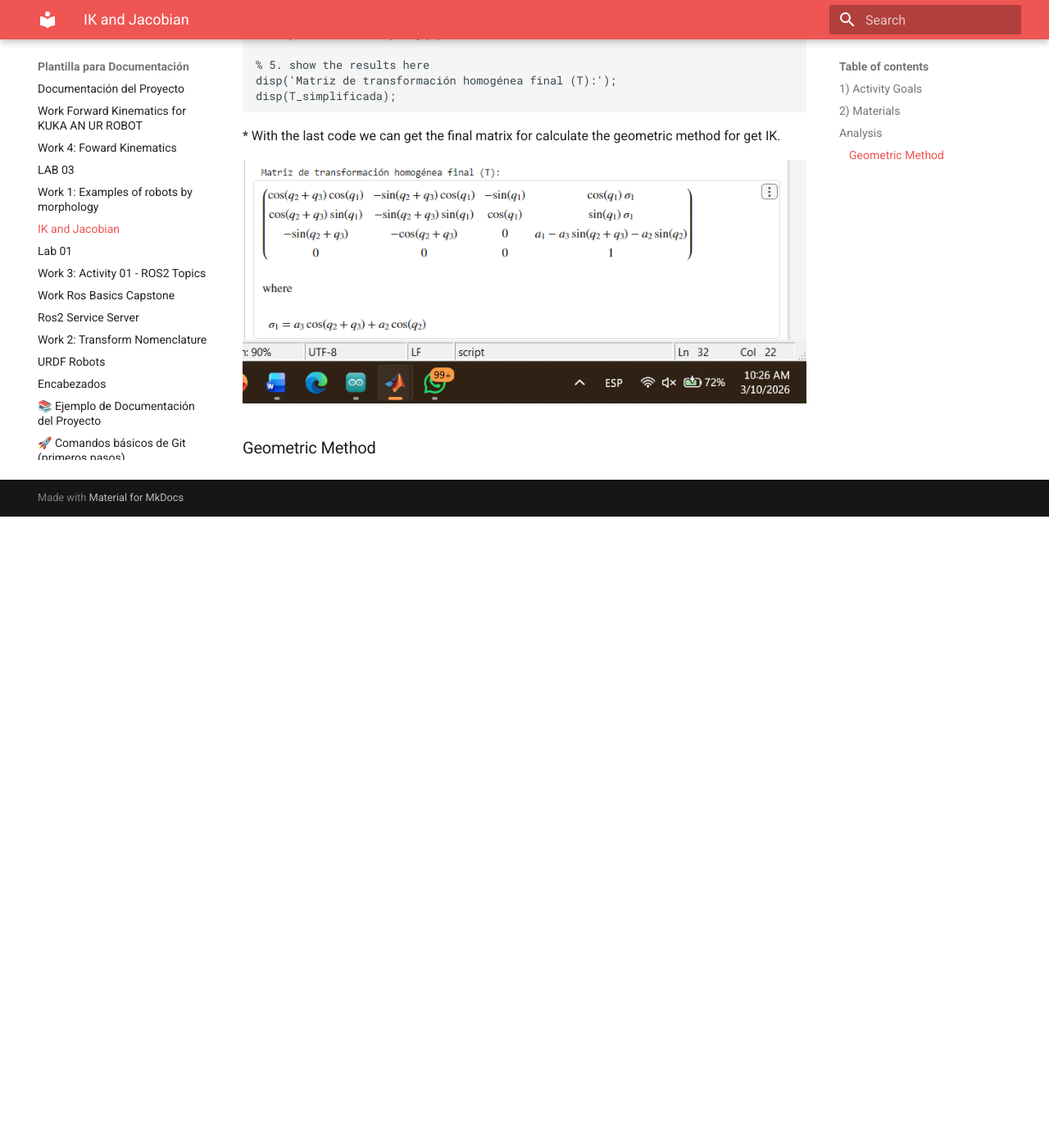
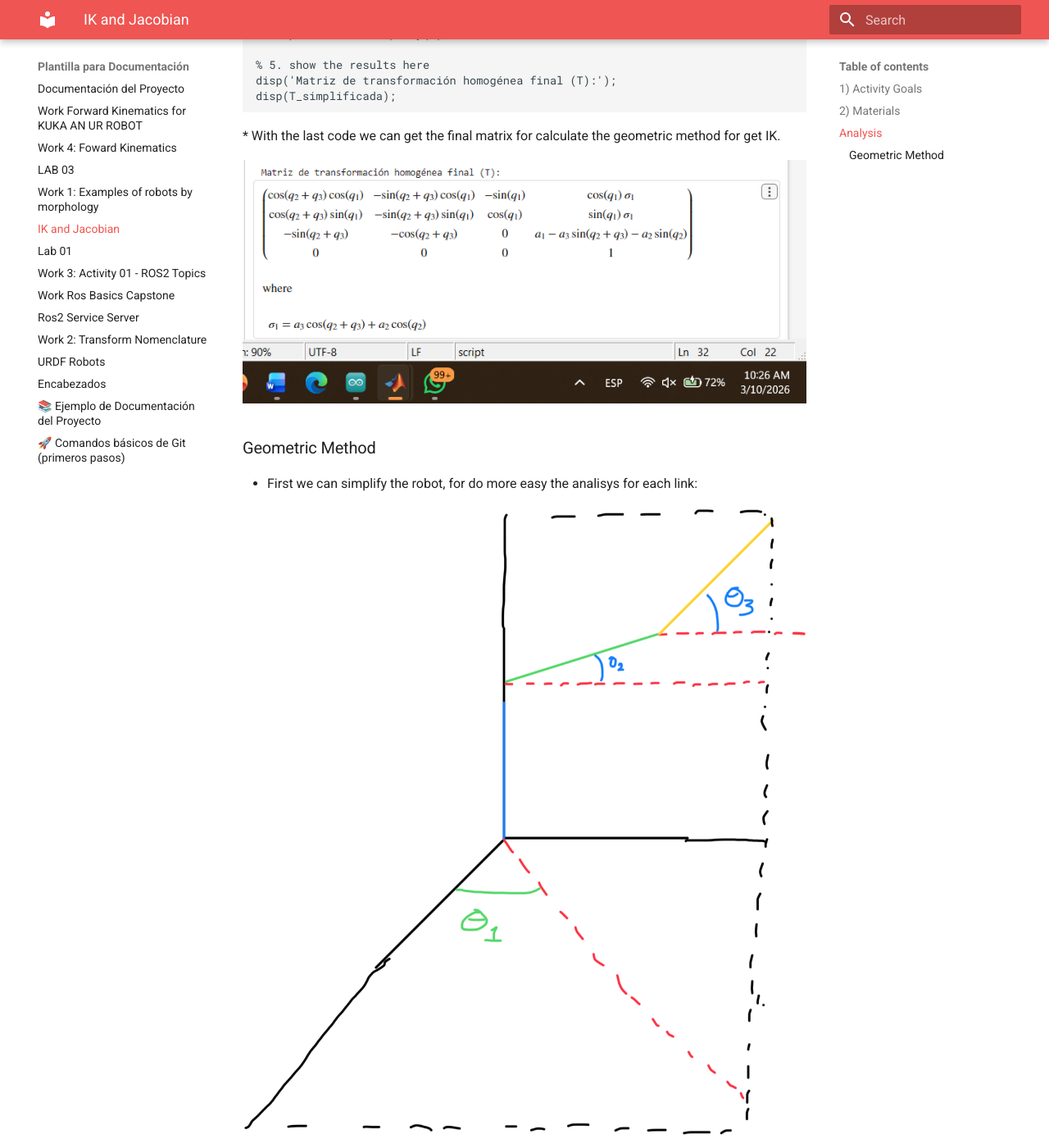
Before and after one commit to pabloskylpz-cloud/Robotica, an MkDocs documentation site: the page built from docs/IK and jacobian.md, in a window 1280 px wide and 1400 px high, scrolled down 2103 px. Shown: the whole window at 82% size. Built offline with MkDocs 1.6.1 and Material for MkDocs 9.7.7, drawn with Linux system fonts in a browser that asks for light colours; before the commit the page ends 2733 px from its top, so only the background shows below that; some of the changed text lies outside the part shown.

Commit message:
jacobianoooo

```diff
--- a/docs/IK and jacobian.md
+++ b/docs/IK and jacobian.md
@@ -65,3 +65,13 @@
 
 
 ### Geometric Method
+
+* First we can simplify the robot, for do more easy the analisys for each link:
+
+![Diagrama del sistema](recursos/imgs/jacobiano4.png)
+
+* next we can analysis from theta 3, is more easy get first the tetha 3, and then we could get theta 2 and theta 1:
+
+![Diagrama del sistema](recursos/imgs/jacobiano5.png)
+
+# Jacobiano
```
Also changed, not shown: docs/recursos/imgs/jacobiano4.png (added), docs/recursos/imgs/jacobiano5.png (added).
